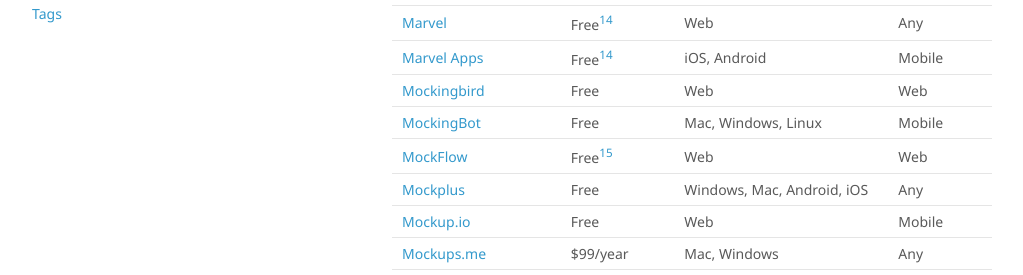
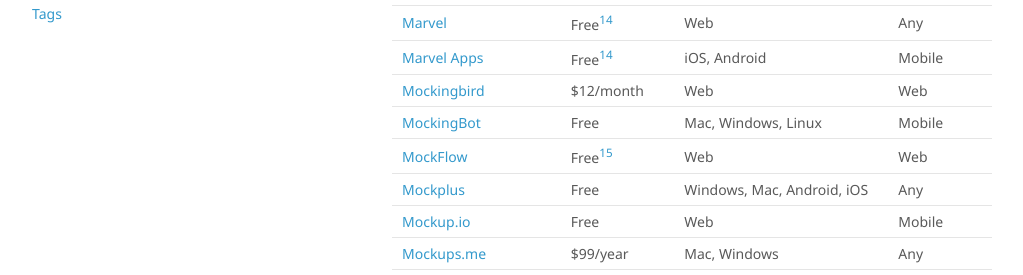
Before and after one commit to oscarb/pad, a Jekyll site: the page built from _docs/prototyping.md, in a window 1280 px wide and 900 px high, scrolled down 1269 px. Shown: the part 179-454 px from the top of the window, without its empty margins (128-1151 px from the left). Built offline with Jekyll 4.4.1, drawn with Linux system fonts in a browser that asks for light colours; some web fonts are replaced.

Commit message:
Update prototyping.md

```diff
--- a/_docs/prototyping.md
+++ b/_docs/prototyping.md
@@ -55,7 +55,7 @@ Name | Lowest price | Platform | Protype for
 [Lumzy](http://www.lumzy.com/) | Free | Web | Web
 [Marvel](https://marvelapp.com/) | Free[^marvel] | Web | Any
 [Marvel Apps](https://marvelapp.com/apps/)  | Free[^marvel] | iOS, Android | Mobile
-[Mockingbird](https://gomockingbird.com/home)  | Free | Web | Web
+[Mockingbird](https://gomockingbird.com/home)  | $12/month | Web | Web
 [MockingBot](https://mockingbot.com/) | Free | Mac, Windows, Linux | Mobile
 [MockFlow](https://mockflow.com/apps/wireframepro/) | Free[^mockflow] | Web | Web
 [Mockplus](http://www.mockplus.com/) | Free | Windows, Mac, Android, iOS | Any
```
